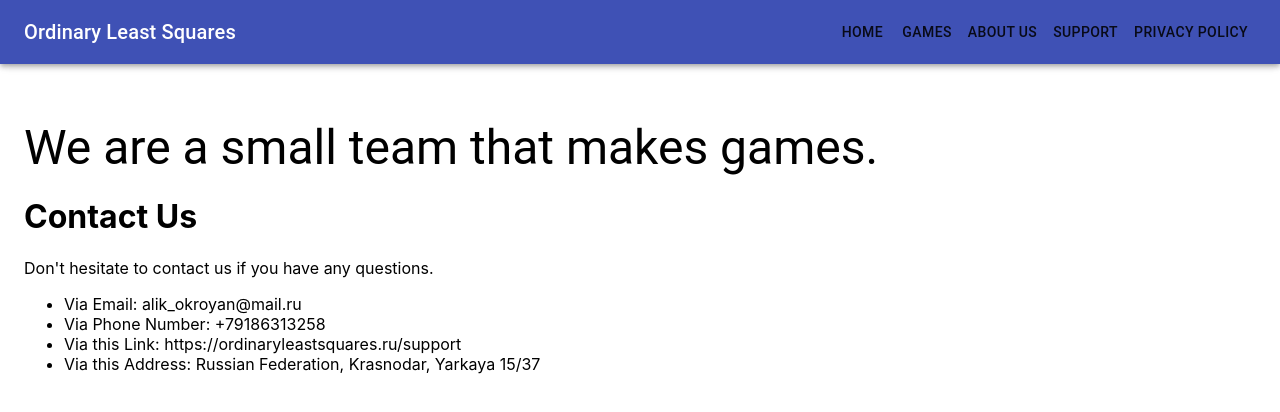
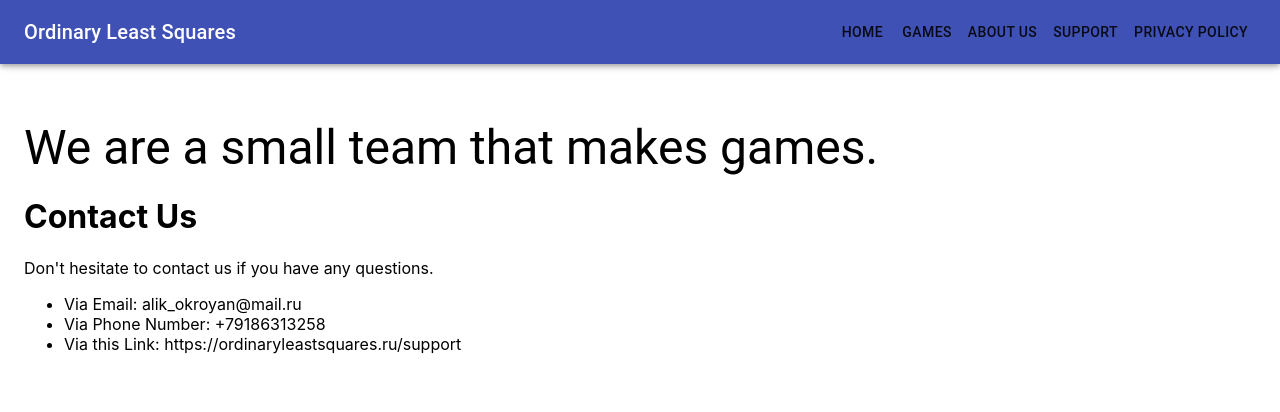
Before and after one commit to GodDoesPlayDice/ols-site, a React (Create React App) app: page /about in a window 1280 px wide. Shown: the top 412 px of the page. Built offline with nearby package versions, Linux system fonts and the light colour scheme.

Commit message:
deleted addres

```diff
--- a/public/index.html
+++ b/public/index.html
@@ -7,7 +7,7 @@
     <meta name="theme-color" content="#000000" />
     <meta
       name="description"
-      content="Web site created using create-react-app"
+      content="OLS game company"
     />
     <link rel="apple-touch-icon" href="%PUBLIC_URL%/logo192.png" />
     <!--
--- a/src/pages/About.js
+++ b/src/pages/About.js
@@ -19,7 +19,7 @@ export default function About() {
                 </Typography>
                 <h1>Contact Us</h1>
                 <p>Don't hesitate to contact us if you have any questions.</p>
-                <ul><li>Via Email:  alik_okroyan@mail.ru</li><li>Via Phone Number:  +79186313258</li><li>Via this Link:  https://ordinaryleastsquares.ru/support</li><li>Via this Address: Russian Federation, Krasnodar, Yarkaya 15/37</li>
+                <ul><li>Via Email:  alik_okroyan@mail.ru</li><li>Via Phone Number:  +79186313258</li><li>Via this Link:  https://ordinaryleastsquares.ru/support</li>
                 </ul>
             </Container>
         </>
--- a/src/pages/Privacy.js
+++ b/src/pages/Privacy.js
@@ -123,7 +123,7 @@ export default function Privacy() {
                 <p>For more information about these rights, please contact us.</p>
                 <h1>Contact Us</h1>
                 <p>Don't hesitate to contact us if you have any questions.</p>
-                <ul><li>Via Email:  alik_okroyan@mail.ru</li><li>Via Phone Number:  +79186313258</li><li>Via this Link:  https://ordinaryleastsquares.ru/support</li><li>Via this Address: Russian Federation, Krasnodar, Yarkaya 15/37</li>
+                <ul><li>Via Email:  alik_okroyan@mail.ru</li><li>Via Phone Number:  +79186313258</li><li>Via this Link:  https://ordinaryleastsquares.ru/support</li>
                 </ul>
             </Container>
         </div>
```
